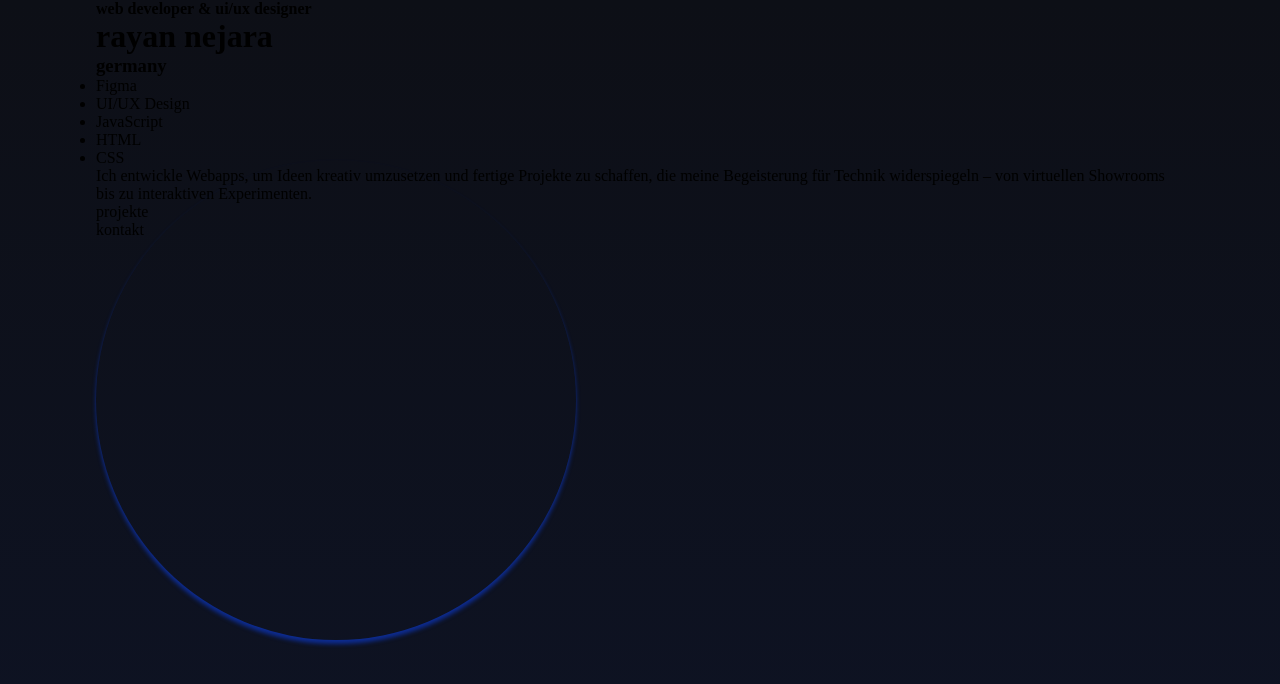
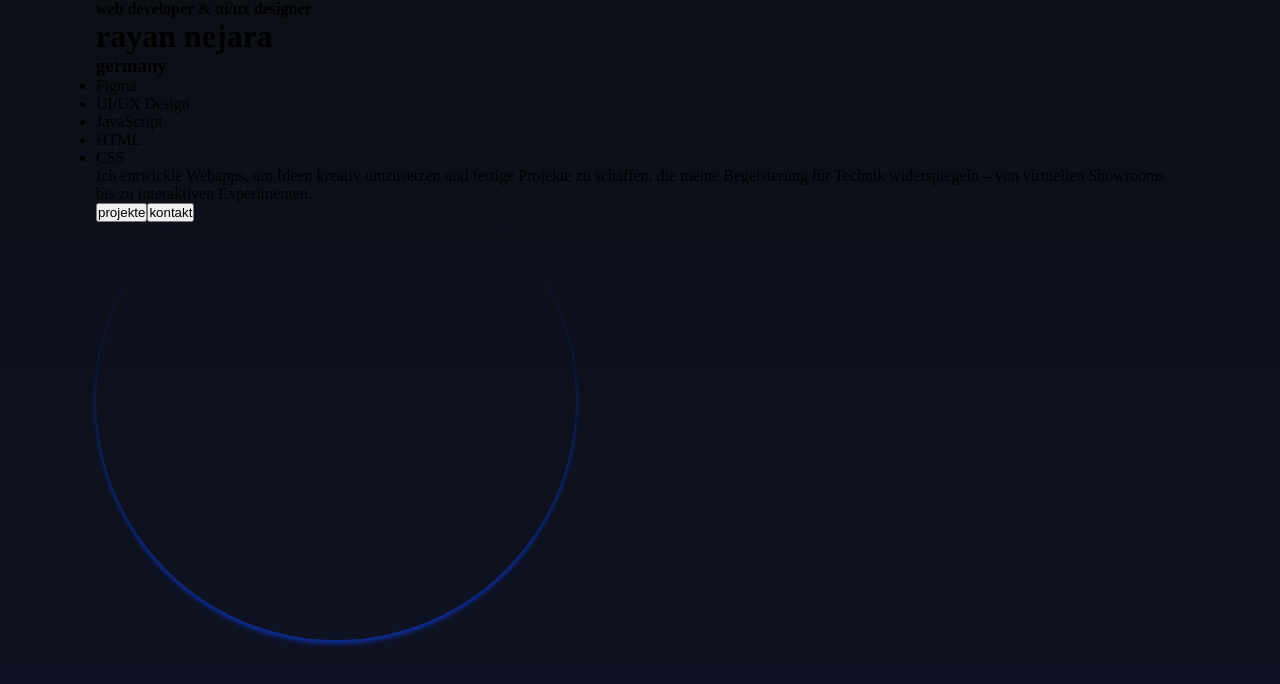
Before and after one commit to R-Nejara/personal-portfolio, a React (Vite) app: page / in a window 1280 px wide. Shown: the top 684 px of the page. Built offline with nearby package versions, Linux system fonts and the light colour scheme.

Commit message:
fix: correct type for button in LeftSide.jsx

```diff
--- a/src/components/landingpage/landingpage_components/LeftSide.jsx
+++ b/src/components/landingpage/landingpage_components/LeftSide.jsx
@@ -19,8 +19,8 @@ function LeftSide() {
         die meine Begeisterung für Technik widerspiegeln – von virtuellen Showrooms bis zu interaktiven Experimenten.
       </p>
       <div className="landing-buttons">
-      <div className="btn project-btn">projekte</div>
-      <div className="btn contact-btn">kontakt</div>
+      <button className="btn project-btn">projekte</button>
+      <button className="btn contact-btn">kontakt</button>
       </div>
     </>
   )
```
